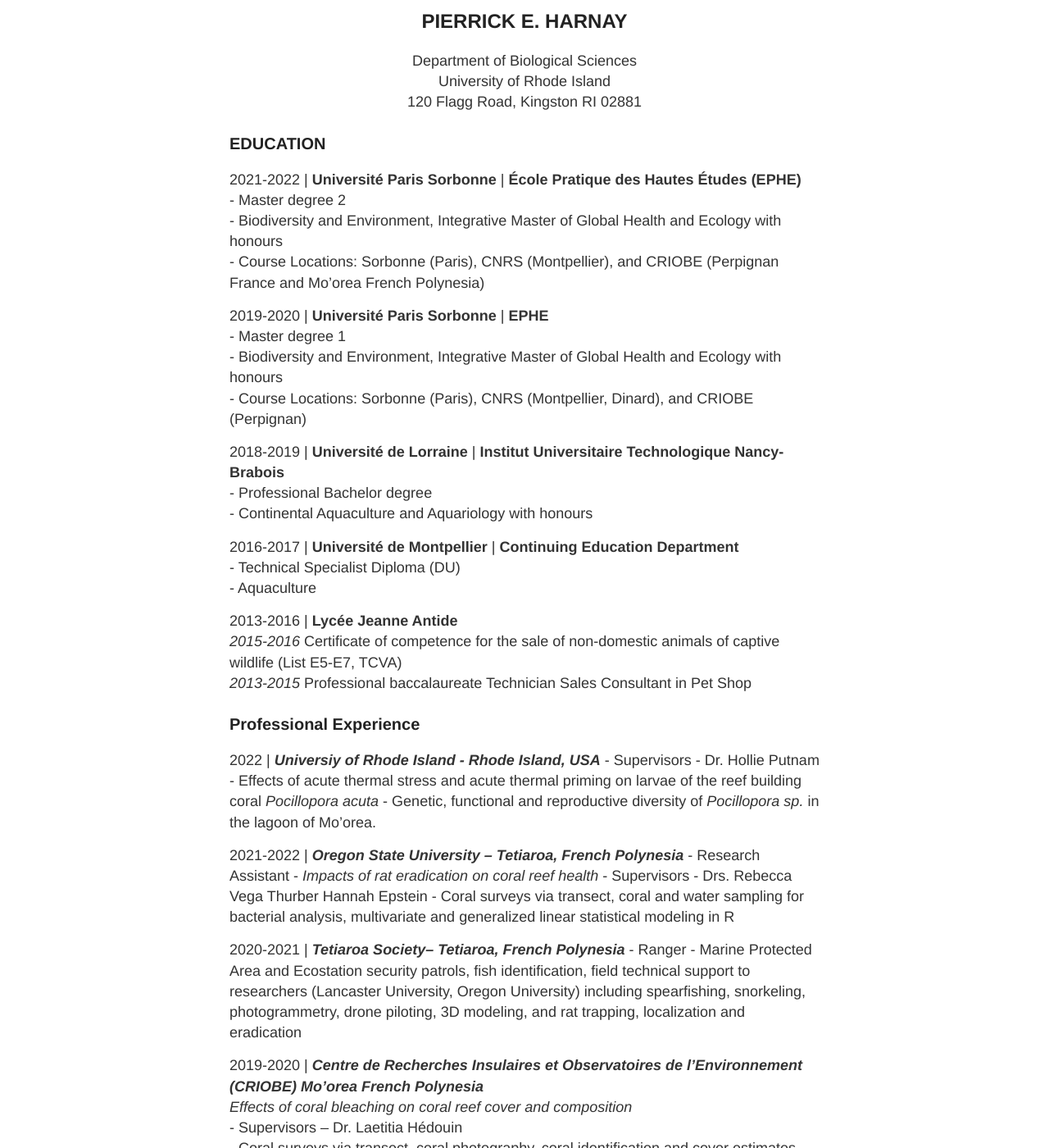
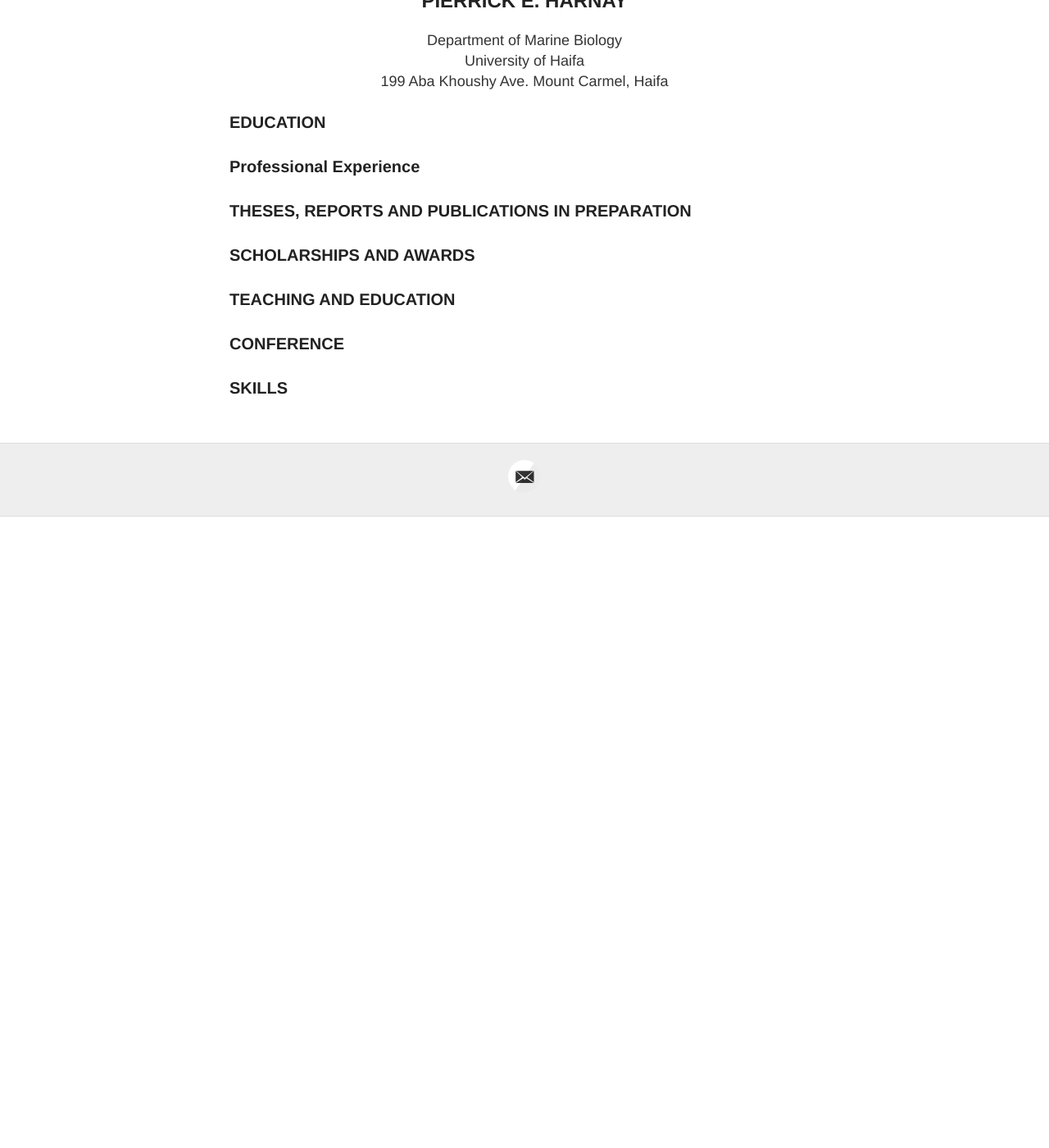
Before and after one commit to German563/notebook, a Jekyll site: the page built from about.md, in a window 1280 px wide and 1400 px high, scrolled down 559 px. Shown: the whole window at 82% size. Built offline with Jekyll 4.4.1, drawn with Linux system fonts in a browser that asks for light colours; after the commit the page ends 1189 px from its top, so only the background shows below that; some of the changed text lies outside the part shown.

Commit message:
new post

```diff
--- a/about.md
+++ b/about.md
@@ -4,102 +4,38 @@ title: About
 permalink: /about/
 ---
 
-I am futur PhD student in marine ecology and physiology science in PutnamLAb. My project will be based on Genetic, functional and reproductive diversity of Pocillopora in the lagoon of Mo’orea.
+I am a Master student in marine ecology in Haifa University. My project will be based on multiple stressors, global warming and anthropogenic pressures.
 
 
 ### More Information
 
-https://pierrickharnay.github.io/PierrickHarnay_Notebook/
+https://german563.github.io/notebook/about/
 
 ### Contact me
 
-[pierrick.harnay@gmail.com](mailto:Pierrick_harnay@uri.com)
+[german563@gmail.com](mailto:german563@gmail.com)
 
 
 ## <center>PIERRICK E. HARNAY</center>
-<center>Department of Biological Sciences</center>
-<center>University of Rhode Island</center>
-<center>120 Flagg Road, Kingston RI 02881</center>
+<center>Department of Marine Biology</center>
+<center>University of Haifa</center>
+<center>199 Aba Khoushy Ave. Mount Carmel, Haifa</center>
 
 
 ### EDUCATION
-2021-2022 | **Université Paris Sorbonne** | **École Pratique des Hautes Études (EPHE)**
-	- Master degree 2
-		- Biodiversity and Environment, Integrative Master of 		  Global Health and Ecology with honours
-		- Course Locations: Sorbonne (Paris), CNRS (Montpellier), and CRIOBE
-		  (Perpignan France and Mo’orea French Polynesia)
 
-2019-2020 | **Université Paris Sorbonne** | **EPHE**
-	- Master degree 1
-		- Biodiversity and Environment, Integrative Master of Global Health 		  and Ecology with honours
-		- Course Locations: Sorbonne (Paris), CNRS (Montpellier, Dinard), 		  and CRIOBE (Perpignan)
-
-2018-2019 | **Université de Lorraine** | **Institut Universitaire Technologique Nancy- Brabois**
-	- Professional Bachelor degree
-		- Continental Aquaculture and Aquariology with honours
-
-2016-2017 | **Université de Montpellier** | **Continuing Education Department**
-	- Technical Specialist Diploma (DU)
-		- Aquaculture
-
-2013-2016 | **Lycée Jeanne Antide**
-*2015-2016* Certificate of competence for the sale of non-domestic animals of captive wildlife (List E5-E7, TCVA)
-*2013-2015* Professional baccalaureate Technician Sales Consultant in Pet Shop
 
 ### Professional Experience
-2022 | ***Universiy of Rhode Island - Rhode Island, USA***
-		- Supervisors - Dr. Hollie Putnam
-	- Effects of acute thermal stress and acute thermal priming on larvae of 	  the reef building coral *Pocillopora acuta*
-	- Genetic, functional and reproductive diversity of *Pocillopora sp.* in 	  the lagoon of Mo’orea.
-
-2021-2022 | ***Oregon State University – Tetiaroa, French Polynesia***
-		- Research Assistant - *Impacts of rat eradication on coral reef health*
-		- Supervisors - Drs. Rebecca Vega Thurber Hannah Epstein
-	- Coral surveys via transect, coral and water sampling for bacterial 	  analysis, multivariate and generalized linear statistical modeling in 	  R
-
-2020-2021 | ***Tetiaroa Society– Tetiaroa, French Polynesia***
-		- Ranger
-	- Marine Protected Area and Ecostation security patrols, fish 	  identification, field technical support to researchers (Lancaster 	  University, Oregon University) including spearfishing, snorkeling, 	  photogrammetry, drone piloting, 3D modeling, and rat trapping, 	  localization and eradication
-
-2019-2020 | ***Centre de Recherches Insulaires et Observatoires de l’Environnement (CRIOBE) Mo’orea French Polynesia***
-	*Effects of coral bleaching on coral reef cover and composition*
-		- Supervisors – Dr. Laetitia Hédouin
-	- Coral surveys via transect, coral photography, coral identification 	  and cover estimates, bleaching quantification, multivariate statistics 	  in R
-	*Effects of ocean acidification on coral growth and metabolism*
-		- Supervisors – Dr. Laetitia Hédouin
-	- 3D scanning for volume, buoyant weight for bulk calcification, 	  Firesting Pyroscience oxygen optode respirometry
-	*Effects of size of microfragmentation on coral growth*
-		- Supervisors – Dr. Laetitia Hédouin
-	- Coral fragment propagation of 10 species in the genera Acropora, 	  Montipora, Pocillopora, Porites, and Cyphastrea
-
-2017 | ***Recif at Home***
-	Coral Farmer
-	- Supervisors – Mr. Boris Rota
-	- Coral fragmentation, coral husbandry, coral health, species selection
 
 ### THESES, REPORTS AND PUBLICATIONS IN PREPARATION
-- Harnay P, Huffmyer A, Fellous A, Hedouin L, Putnam HM (In Preparation) Effects of thermal stress and thermal priming on larvae of the reef building coral *Pocillopora acuta*
-- Effects of thermal stress and thermal priming on larvae of the reef building coral *Pocillopora acuta* - Master 2 Degree Thesis Report
-- Évaluation du blanchissement corallien sur les coraux des lagons de Polynésie Française lors de l’épisode 2019 – Master 1 Degree Thesis Report
-- Effet de l’acidification des océans sur les coraux scléractiniaires – Bachelor Degree Thesis Report
+
 
 ### SCHOLARSHIPS AND AWARDS
-- Master degree 1 and 2 Awarded with Honors
-- Scholarships for academic excellence are not given in France, but are income based
-- Technical Specialist Diploma (DU) Awarded with Honors
+
 
 ### TEACHING AND EDUCATION
-- Université de Lorraine
-	- Coral Reef Informational Presentations to Bachelor students
-	- Coral Reef Informational Presentations to Highschool students
-- French/English Translation of educational materials in person and online
+
 
 ### CONFERENCE
-- Benthic Ecology Meeting - NH, Portsmouth, USA
-	- Effects of thermal stress and thermal priming on larvae of the reef 	  building coral *Pocillopora acuta*
 
 ### SKILLS
-- PADI Advanced Open Water SCUBA Diving
-- Permis Mer – French Boating License for Coastal Waters
-- Languages – French (Native), English (Fluent oral and written)
-- Software – R/Rstudio, QGIS, Microsoft Excel/Word/Powerpoint, Adobe Photoshop, GitHub
```
Also changed, not shown: images/Open-pond.png (added), images/harvest.webp (added), images/spirulina-essicazione-bertolini-farm.jpg (added).
